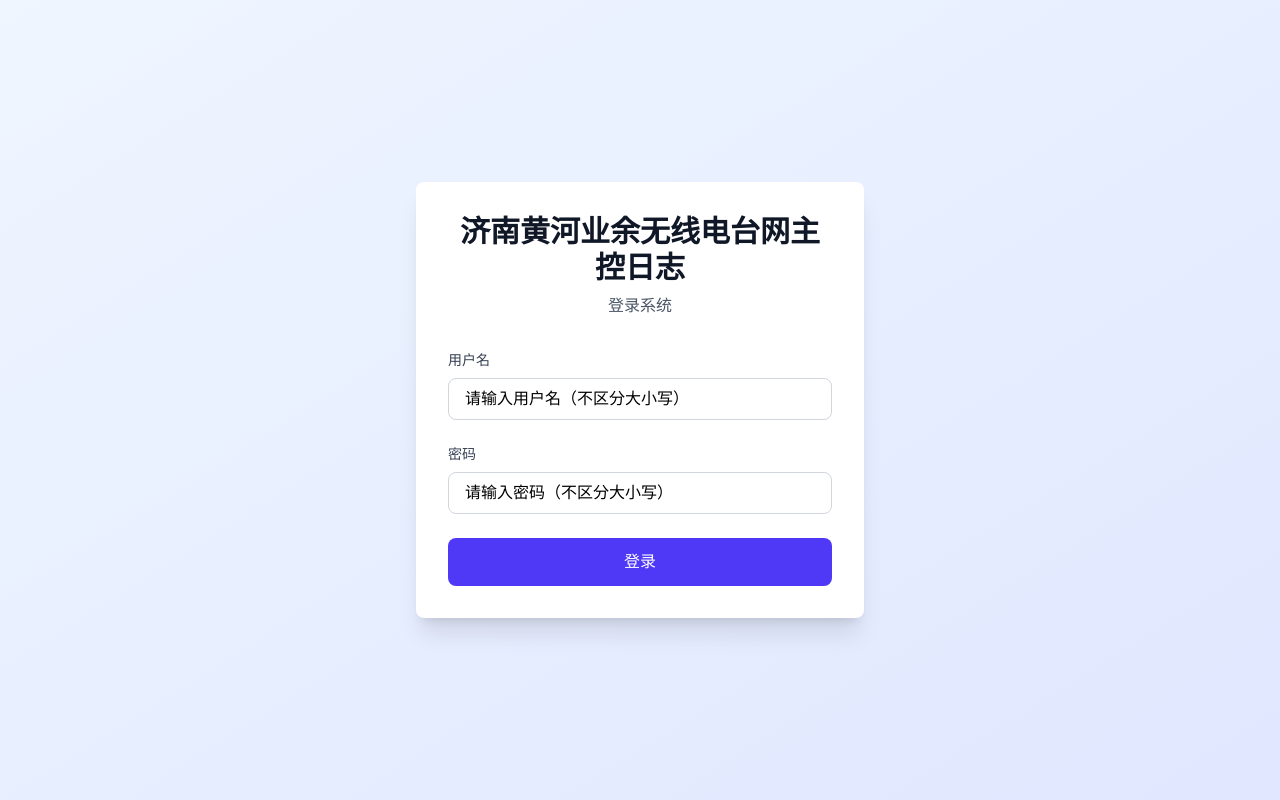
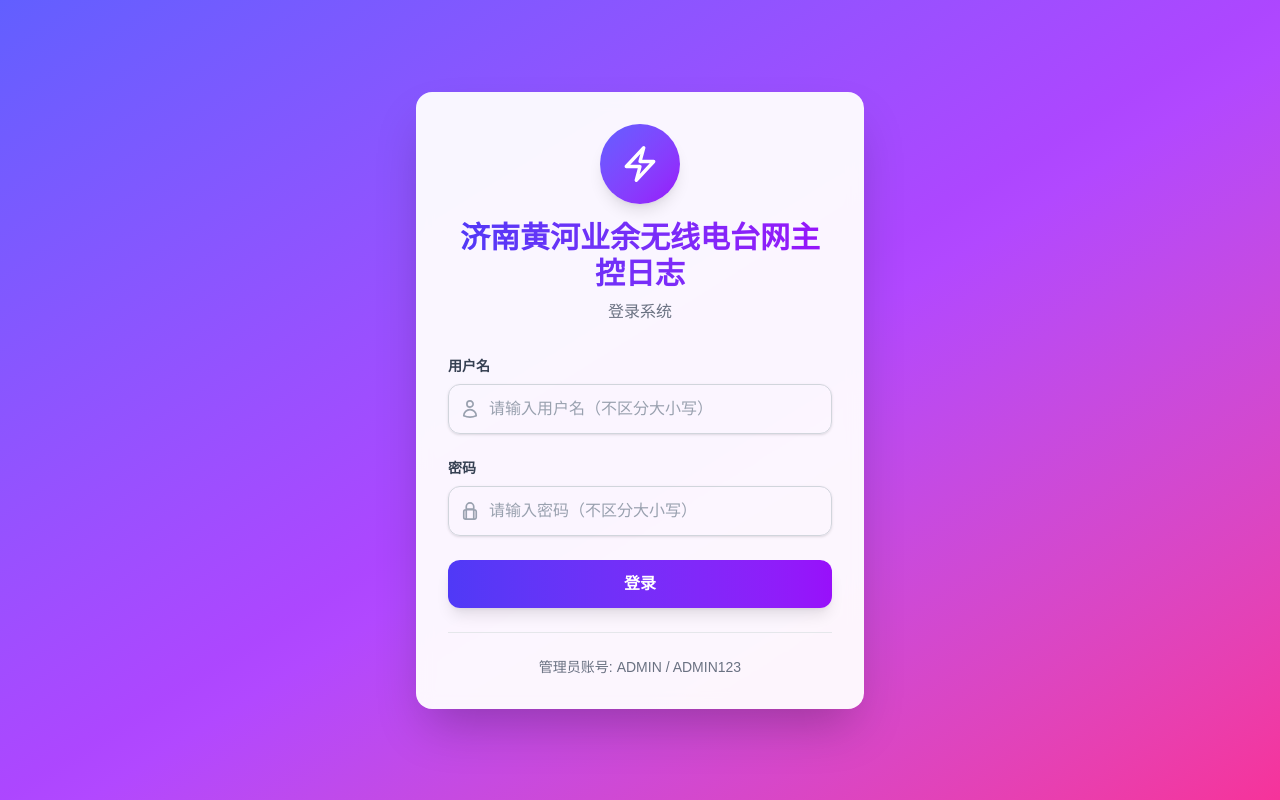
Before and after one commit to BI4IVE/Amateur-radio-network-log, a Next.js app: page /login in a window 1280 px wide. Built offline with nearby package versions, Linux system fonts and the light colour scheme.

Commit message:
feat: 美化登录页面和内部页面UI

```diff
--- a/src/app/login/page.tsx
+++ b/src/app/login/page.tsx
@@ -79,49 +79,101 @@ export default function LoginPage() {
   }
 
   return (
-    <div className="min-h-screen flex items-center justify-center bg-gradient-to-br from-blue-50 to-indigo-100">
-      <div className="max-w-md w-full mx-4">
-        <div className="bg-white rounded-lg shadow-xl p-8">
+    <div className="min-h-screen flex items-center justify-center bg-gradient-to-br from-indigo-500 via-purple-500 to-pink-500 p-4">
+      <div className="max-w-md w-full mx-4 animate-[fadeIn_0.5s_ease-in-out]">
+        <div className="bg-white/95 backdrop-blur-sm rounded-2xl shadow-2xl p-8 transform transition-all duration-300 hover:scale-[1.01]">
           <div className="text-center mb-8">
-            <h1 className="text-3xl font-bold text-gray-900 mb-2">
+            <div className="mx-auto w-20 h-20 bg-gradient-to-br from-indigo-500 to-purple-600 rounded-full flex items-center justify-center mb-4 shadow-lg">
+              <svg
+                xmlns="http://www.w3.org/2000/svg"
+                fill="none"
+                viewBox="0 0 24 24"
+                strokeWidth={2}
+                stroke="currentColor"
+                className="w-10 h-10 text-white"
+              >
+                <path
+                  strokeLinecap="round"
+                  strokeLinejoin="round"
+                  d="M3.75 13.5l10.5-11.25L12 10.5h8.25L9.75 21.75 12 13.5H3.75z"
+                />
+              </svg>
+            </div>
+            <h1 className="text-3xl font-bold bg-gradient-to-r from-indigo-600 to-purple-600 bg-clip-text text-transparent mb-2">
               济南黄河业余无线电台网主控日志
             </h1>
-            <p className="text-gray-600">登录系统</p>
+            <p className="text-gray-500 font-medium">登录系统</p>
           </div>
 
           <form onSubmit={handleLogin} className="space-y-6">
-            <div>
-              <label htmlFor="username" className="block text-sm font-medium text-gray-700 mb-2">
+            <div className="space-y-2">
+              <label htmlFor="username" className="block text-sm font-semibold text-gray-700">
                 用户名
               </label>
+              <div className="relative">
+                <div className="absolute inset-y-0 left-0 pl-3 flex items-center pointer-events-none">
+                  <svg
+                    xmlns="http://www.w3.org/2000/svg"
+                    fill="none"
+                    viewBox="0 0 24 24"
+                    strokeWidth={2}
+                    stroke="currentColor"
+                    className="h-5 w-5 text-gray-400"
+                  >
+                    <path
+                      strokeLinecap="round"
+                      strokeLinejoin="round"
+                      d="M15.75 6a3.75 3.75 0 11-7.5 0 3.75 3.75 0 017.5 0zM4.501 20.118a7.5 7.5 0 0114.998 0A17.933 17.933 0 0112 21.75c-2.676 0-5.216-.584-7.499-1.632z"
+                    />
+                  </svg>
+                </div>
                 <input
                   id="username"
                   type="text"
                   value={username}
                   onChange={(e) => setUsername(e.target.value)}
-                className="w-full px-4 py-2 border border-gray-300 rounded-lg focus:ring-2 focus:ring-indigo-500 focus:border-transparent placeholder:text-black"
+                  className="w-full pl-10 pr-4 py-3 border border-gray-300 rounded-xl focus:ring-2 focus:ring-indigo-500 focus:border-transparent placeholder:text-gray-400 transition-all duration-200 shadow-sm"
                   placeholder="请输入用户名（不区分大小写）"
                   required
                 />
               </div>
+            </div>
 
-            <div>
-              <label htmlFor="password" className="block text-sm font-medium text-gray-700 mb-2">
+            <div className="space-y-2">
+              <label htmlFor="password" className="block text-sm font-semibold text-gray-700">
                 密码
               </label>
+              <div className="relative">
+                <div className="absolute inset-y-0 left-0 pl-3 flex items-center pointer-events-none">
+                  <svg
+                    xmlns="http://www.w3.org/2000/svg"
+                    fill="none"
+                    viewBox="0 0 24 24"
+                    strokeWidth={2}
+                    stroke="currentColor"
+                    className="h-5 w-5 text-gray-400"
+                  >
+                    <path
+                      strokeLinecap="round"
+                      strokeLinejoin="round"
+                      d="M16.5 10.5V6.75a4.5 4.5 0 10-9 0v3.75m-.75 11.25h10.5a2.25 2.25 0 002.25-2.25v-6.75a2.25 2.25 0 00-2.25-2.25H6.75a2.25 2.25 0 00-2.25 2.25v6.75a2.25 2.25 0 002.25 2.25zm.75-12h9v12h-9v-12z"
+                    />
+                  </svg>
+                </div>
                 <input
                   id="password"
                   type="password"
                   value={password}
                   onChange={(e) => setPassword(e.target.value)}
-                className="w-full px-4 py-2 border border-gray-300 rounded-lg focus:ring-2 focus:ring-indigo-500 focus:border-transparent placeholder:text-black"
+                  className="w-full pl-10 pr-4 py-3 border border-gray-300 rounded-xl focus:ring-2 focus:ring-indigo-500 focus:border-transparent placeholder:text-gray-400 transition-all duration-200 shadow-sm"
                   placeholder="请输入密码（不区分大小写）"
                   required
                 />
               </div>
+            </div>
 
             {error && (
-              <div className="bg-red-50 border border-red-200 text-red-700 px-4 py-3 rounded-lg">
+              <div className="bg-red-50 border border-red-200 text-red-700 px-4 py-3 rounded-xl animate-shake">
                 {error}
               </div>
             )}
@@ -129,11 +181,27 @@ export default function LoginPage() {
             <button
               type="submit"
               disabled={loading}
-              className="w-full bg-indigo-600 text-white py-3 px-4 rounded-lg hover:bg-indigo-700 focus:ring-4 focus:ring-indigo-300 disabled:opacity-50 disabled:cursor-not-allowed transition-colors"
+              className="w-full bg-gradient-to-r from-indigo-600 to-purple-600 text-white py-3 px-4 rounded-xl hover:from-indigo-700 hover:to-purple-700 focus:ring-4 focus:ring-indigo-300 disabled:opacity-50 disabled:cursor-not-allowed transition-all duration-200 shadow-lg hover:shadow-xl font-semibold"
             >
-              {loading ? "登录中..." : "登录"}
+              {loading ? (
+                <span className="flex items-center justify-center gap-2">
+                  <svg className="animate-spin h-5 w-5 text-white" xmlns="http://www.w3.org/2000/svg" fill="none" viewBox="0 0 24 24">
+                    <circle className="opacity-25" cx="12" cy="12" r="10" stroke="currentColor" strokeWidth="4"></circle>
+                    <path className="opacity-75" fill="currentColor" d="M4 12a8 8 0 018-8V0C5.373 0 0 5.373 0 12h4zm2 5.291A7.962 7.962 0 014 12H0c0 3.042 1.135 5.824 3 7.938l3-2.647z"></path>
+                  </svg>
+                  登录中...
+                </span>
+              ) : (
+                "登录"
+              )}
             </button>
           </form>
+
+          <div className="mt-6 pt-6 border-t border-gray-200 text-center">
+            <p className="text-sm text-gray-500">
+              管理员账号: ADMIN / ADMIN123
+            </p>
+          </div>
         </div>
       </div>
     </div>
```
Also changed, not shown: src/app/page.tsx (+97 -61 lines), 1 other file (tests, documents, lock files or other folders). Lines whose indentation alone changed are shown as unchanged.
